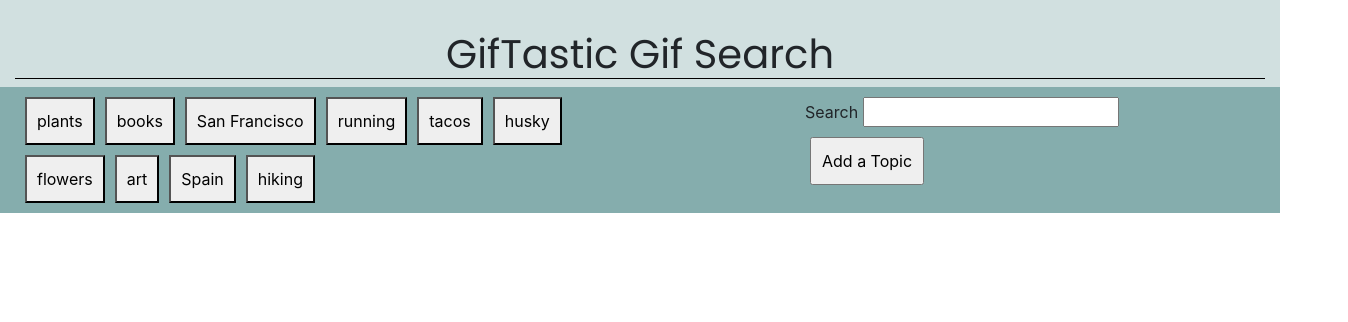
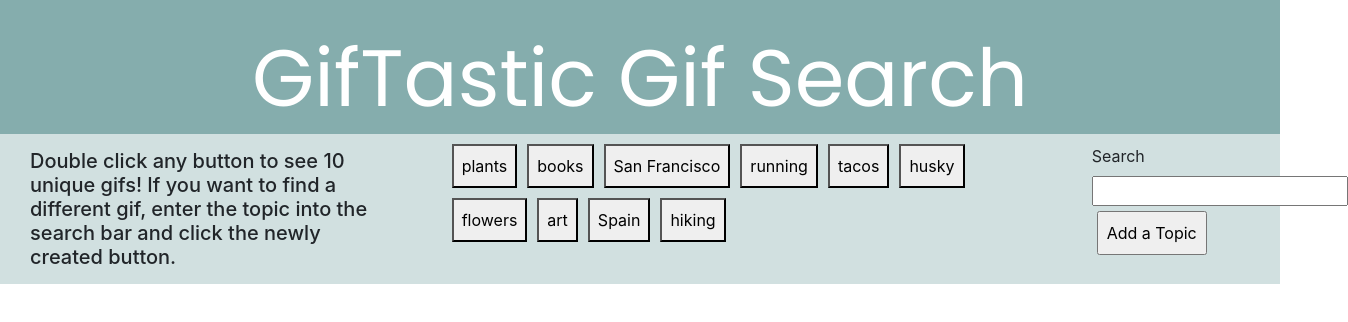
Before and after one commit to kathryn-breslin/GifTastic, a plain HTML site: page index.html in a window 1280 px wide. Shown: the whole page, 1348 px wide, since content can reach past the window. Drawn offline with nearby package versions, Linux system fonts and the light colour scheme.

Commit message:
More CSS

```diff
--- a/assets/css/style.css
+++ b/assets/css/style.css
@@ -1,16 +1,21 @@
 #top {
-    background-color: #d1e0e0;
+    background-color: #85adad;
 }
 
 .col-12 #title {
     margin-top: 30px;
-    border-bottom: solid black 1px;
     font-family: 'Poppins', sans-serif;
     text-align: center;
+    color: white;
+    font-size: 80px;
 }
 
 #nav {
-    background-color: #85adad;
+    background-color:#d1e0e0;
+}
+
+h5 {
+    margin: 15px;
 }
 
 #buttons-view {
@@ -18,19 +23,18 @@
 }
 
 .topic {
-    padding: 10px;
+    padding: 8px;
     margin: 5px;
 }
 
 #search {
     margin: 10px;
     margin-top: 10px;
-    margin-left: 150px;
     float: left;
 }
 
 #add-topic {
-    padding: 10px;
+    padding: 8px;
     margin: 5px;
 }
 
--- a/index.html
+++ b/index.html
@@ -24,19 +24,22 @@
 
 
         <div class="row" id="nav">
+            <div class="col-4">
+                <h5>Double click any button to see 10 unique gifs! If you want to find a different gif, enter the topic into the search bar and click the newly created button.</h5>
+            </div>
             <div class="col-6">
                     <div id="buttons-view"></div>
             </div>
 
-            <div class="col-6">
+            <div class="col-2">
                     <form id="search">
                             <label for="search-input">Search</label>
                             <input type="text" id="search-input"> <br>
                             <input id="add-topic" type="submit" value="Add a Topic">
                     </form>
             </div>
+        </div>
 
-        </div>
 
 
     <div class="row">
```
